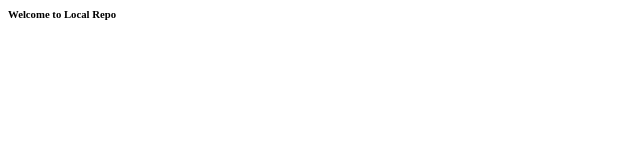
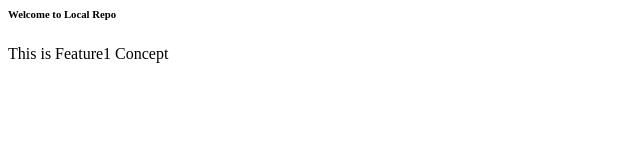
Before and after one commit to venkataprasad1998/localrepo, a plain HTML site: page index.html in a window 1280 px wide. Shown: the whole page, without its empty margins (0-640 px from the left). Drawn offline with Linux system fonts and the light colour scheme.

Commit message:
Feature1 Data

```diff
--- a/index.html
+++ b/index.html
@@ -1,3 +1,4 @@
 <h6>
     Welcome to Local Repo
 </h6>
+<p>This is Feature1 Concept</p>
```
